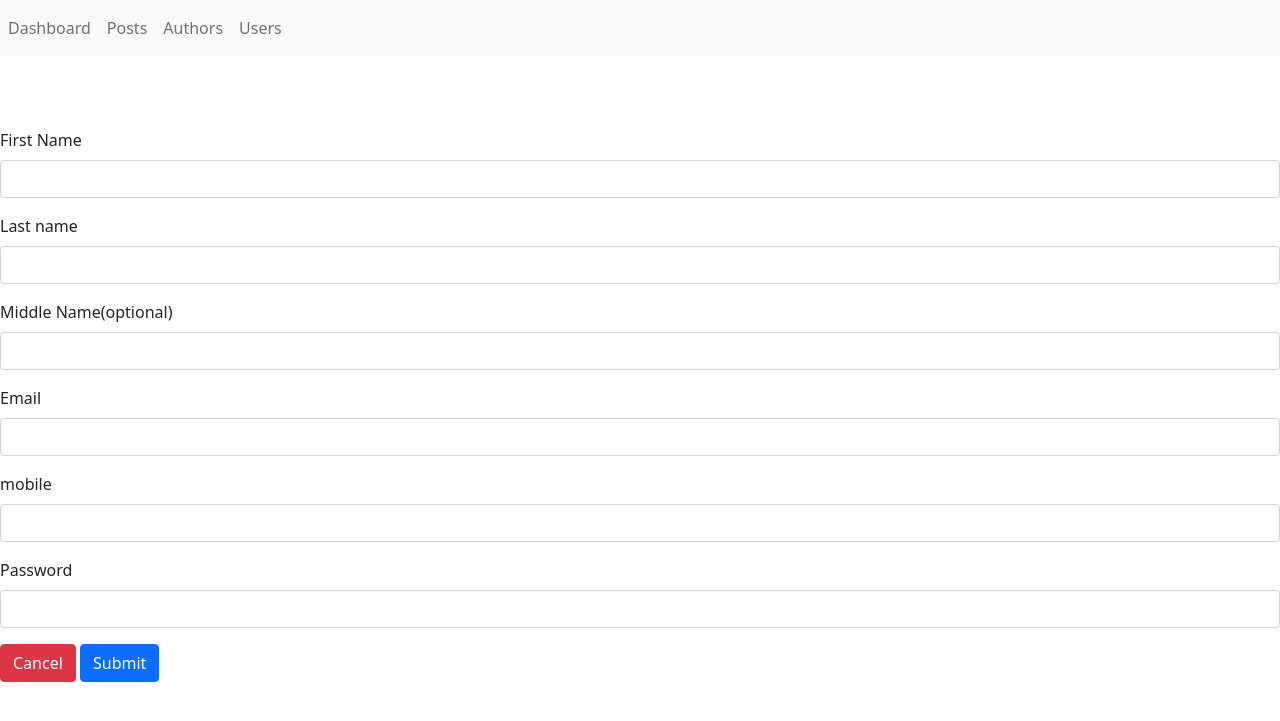
After one commit to jayditch1998/BlogZilla, a Laravel app: template resources/views/admin/add-author.blade.php in a window 1280 px wide. The commit adds this page. Shown: the top 721 px of the page. Run offline with Laravel 8, Linux system fonts and the light colour scheme; the template is opened without the code that fills it, so the values that code supplies are empty.

Commit message:
view and add authors

```diff
--- /dev/null
+++ b/resources/views/admin/add-author.blade.php
@@ -0,0 +1,42 @@
+@extends('admin.layouts.app')
+@section('title', 'Add Author | Admin')
+@section('content')
+<br>
+<br>
+<br>
+<form action="{{route('admin-post-add-author')}}" method="POST">
+@csrf
+  <div class="mb-3">
+    <label class="form-label">First Name</label>
+    <input type="text" name="firstName" class="form-control" >
+  </div>
+
+  <div class="mb-3">
+    <label class="form-label">Last name</label>
+    <input type="text" name="lastName" class="form-control" >
+  </div>
+
+  <div class="mb-3">
+    <label class="form-label">Middle Name(optional)</label>
+    <input type="text" name="middleName" class="form-control" >
+  </div>
+
+  <div class="mb-3">
+    <label class="form-label">Email</label>
+    <input type="email" name="email" class="form-control" >
+  </div>
+
+  <div class="mb-3">
+    <label class="form-label">mobile</label>
+    <input type="number" name="mobile" class="form-control" >
+  </div>
+
+  <div class="mb-3">
+    <label class="form-label">Password</label>
+    <input type="text" name="password" class="form-control" >
+  </div>
+
+  <button type="button" class="btn btn-danger">Cancel</button>
+  <button type="submit" class="btn btn-primary">Submit</button>
+</form>
+@endsection
--- /dev/null
+++ b/resources/views/admin/layouts/app.blade.php
@@ -0,0 +1,35 @@
+<!DOCTYPE html>
+<html lang="en">
+<head>
+    <meta charset="UTF-8">
+    <meta http-equiv="X-UA-Compatible" content="IE=edge">
+    <meta name="csrf-token" content="{{ csrf_token() }}">
+    <meta name="viewport" content="width=device-width, initial-scale=1.0">
+    <link href="https://cdn.jsdelivr.net/npm/bootstrap@5.0.2/dist/css/bootstrap.min.css" rel="stylesheet">
+    <title>@yield('title')</title>
+</head>
+<body>
+<nav class="navbar navbar-expand-lg navbar-light bg-light">
+
+  <div class="collapse navbar-collapse" id="navbarSupportedContent">
+    <ul class="navbar-nav mr-auto">
+      <li class="nav-item">
+        <a class="nav-link" href="#">Dashboard</span></a>
+      </li>
+      <li class="nav-item">
+        <a class="nav-link" href="{{route('admin-posts')}}">Posts</a>
+      </li>
+      <li class="nav-item">
+        <a class="nav-link" href="{{route('admin-authors')}}">Authors</a>
+      </li>
+      <li class="nav-item">
+        <a class="nav-link" href="{{route('admin-posts')}}">Users</a>
+      </li>
+    </ul>
+  </div>
+</nav>
+
+@yield('content')
+@yield('scripts')
+</body>
+</html>
--- a/routes/web.php
+++ b/routes/web.php
@@ -28,4 +28,8 @@ Route::name('admin-')->middleware(['admin'])->prefix('admin')->group(function()
     Route::get('/edit-post/{id}', [PostController:: class, 'editPost'])->name('edit-post');
     Route::post('/post-edit-post', [PostController:: class, 'postUpdatePost'])->name('post-edit-post');
     Route::get('/post/delete/{id}', [PostController:: class, 'deletePost'])->name('delete-post');
+
+    Route::get('/authors', [UserController:: class, 'authors'])->name('authors');
+    Route::get('/add/author', [UserController:: class, 'addAuthor'])->name('add-author');
+    Route::post('/post/add/author', [UserController:: class, 'postAddAuthor'])->name('post-add-author');
 });
```
Also changed, not shown: app/Http/Controllers/admin/UserController.php (+31 -0 lines), resources/views/admin/add-post.blade.php (+4 -12 lines), resources/views/admin/authors.blade.php (added, +33 -0 lines), resources/views/admin/edit-post.blade.php (+4 -12 lines), resources/views/admin/posts.blade.php (+8 -12 lines).
